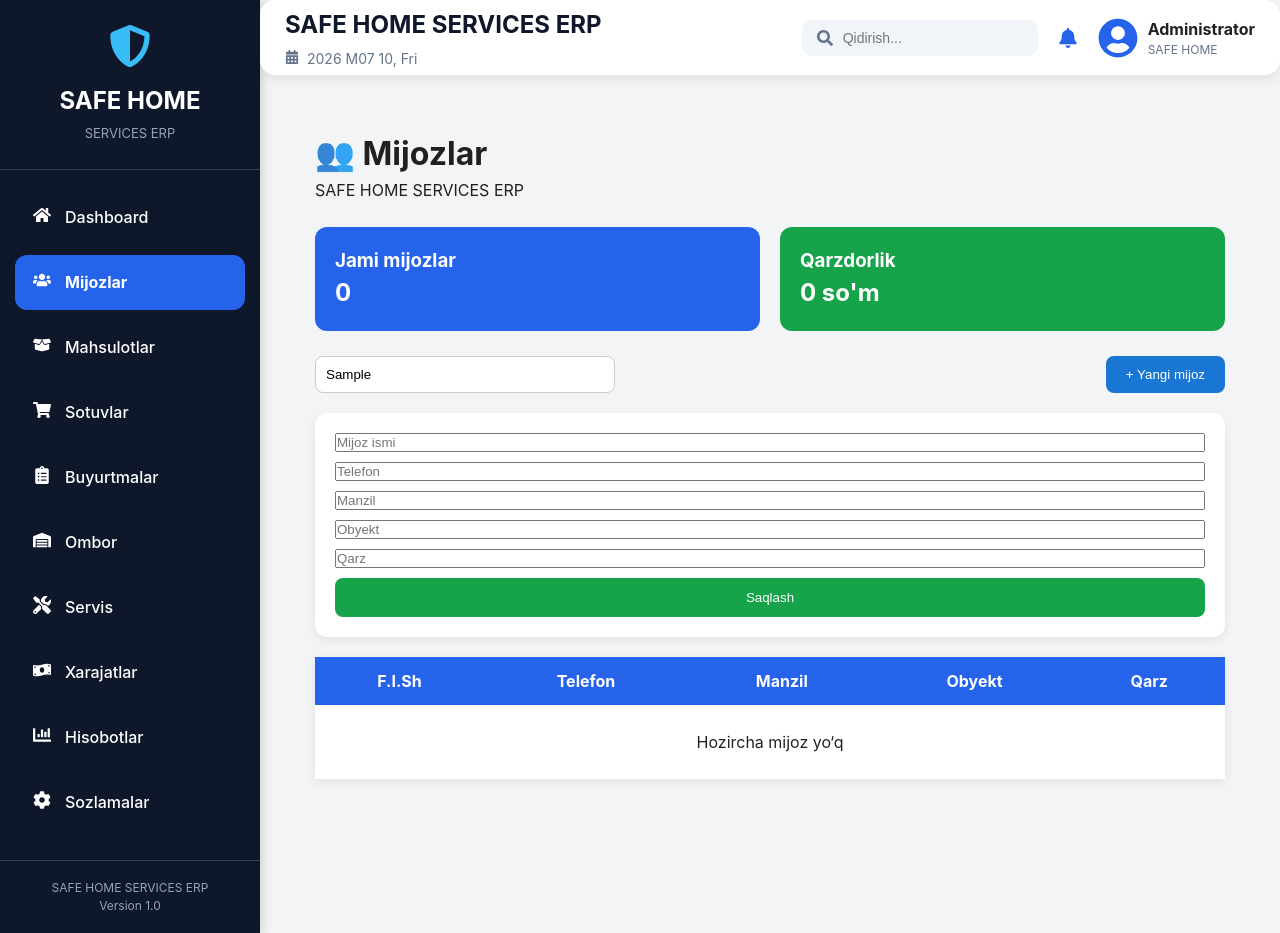
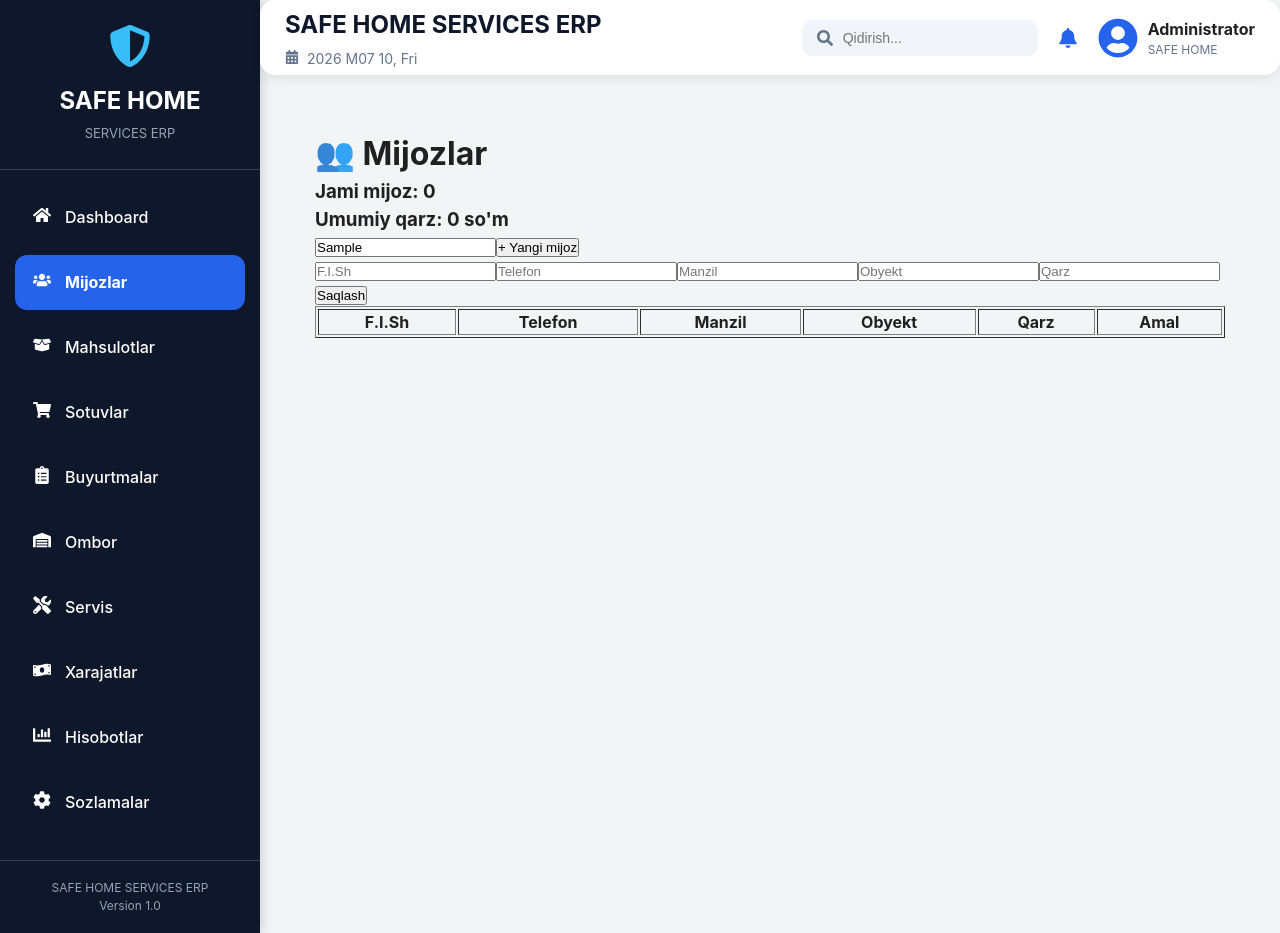
Before and after one commit to diyorjon297/SAFE_HOME_ERP, a React (Vite) app in the folder frontend/: page /customers in a window 1280 px wide. Both pictures are taken after typing "Sample" into the empty fields and a click on the button "+ Yangi mijoz". Built offline with nearby package versions, Linux system fonts and the light colour scheme.

Commit message:
Customers module updated

```diff
--- a/frontend/src/pages/Customers.jsx
+++ b/frontend/src/pages/Customers.jsx
@@ -1,6 +1,7 @@
 import { useState, useEffect } from "react";
 
 function Customers() {
+
   const [customers, setCustomers] = useState(() => {
     const saved = localStorage.getItem("customers");
     return saved ? JSON.parse(saved) : [];
@@ -8,6 +9,7 @@ function Customers() {
 
   const [search, setSearch] = useState("");
   const [open, setOpen] = useState(false);
+  const [editId, setEditId] = useState(null);
 
   const [form, setForm] = useState({
     name: "",
@@ -17,9 +19,14 @@ function Customers() {
     debt: "",
   });
 
+
   useEffect(() => {
-    localStorage.setItem("customers", JSON.stringify(customers));
+    localStorage.setItem(
+      "customers",
+      JSON.stringify(customers)
+    );
   }, [customers]);
+
 
   const handleChange = (e) => {
     setForm({
@@ -28,11 +35,28 @@ function Customers() {
     });
   };
 
+
   const saveCustomer = () => {
-    if (form.name.trim() === "") {
+
+    if (!form.name.trim()) {
       alert("Mijoz ismini kiriting");
       return;
     }
+
+
+    if (editId) {
+
+      setCustomers(
+        customers.map((item) =>
+          item.id === editId
+            ? { ...form, id: editId }
+            : item
+        )
+      );
+
+      setEditId(null);
+
+    } else {
 
       setCustomers([
         ...customers,
@@ -41,6 +65,9 @@ function Customers() {
           id: Date.now(),
         },
       ]);
+
+    }
+
 
     setForm({
       name: "",
@@ -53,108 +80,99 @@ function Customers() {
     setOpen(false);
   };
 
+
+  const editCustomer = (item) => {
+
+    setForm({
+      name: item.name,
+      phone: item.phone,
+      address: item.address,
+      object: item.object,
+      debt: item.debt,
+    });
+
+    setEditId(item.id);
+    setOpen(true);
+
+  };
+
+
+  const deleteCustomer = (id) => {
+
+    if (confirm("Mijoz o'chirilsinmi?")) {
+
+      setCustomers(
+        customers.filter(
+          (item) => item.id !== id
+        )
+      );
+
+    }
+
+  };
+
+
   const totalDebt = customers.reduce(
-    (sum, item) => sum + (Number(item.debt) || 0),
+    (sum, item) =>
+      sum + (Number(item.debt) || 0),
     0
   );
 
-  const filteredCustomers = customers.filter((item) => {
-    return (
-      item.name?.toLowerCase().includes(search.toLowerCase()) ||
-      item.phone?.includes(search)
+
+  const filteredCustomers = customers.filter(
+    (item) =>
+      item.name
+        .toLowerCase()
+        .includes(search.toLowerCase()) ||
+      item.phone.includes(search)
   );
-  });
+
 
   return (
-    <div style={{ padding: "30px" }}>
+
+    <div style={{ padding:"30px" }}>
+
       <h1>👥 Mijozlar</h1>
-      <p>SAFE HOME SERVICES ERP</p>
 
-      <div
-        style={{
-          display: "grid",
-          gridTemplateColumns: "repeat(auto-fit,minmax(220px,1fr))",
-          gap: "20px",
-          margin: "25px 0",
-        }}
-      >
-        <div
-          style={{
-            background: "#2563EB",
-            color: "#fff",
-            padding: "20px",
-            borderRadius: "12px",
-          }}
-        >
-          <h3>Jami mijozlar</h3>
-          <h2>{customers.length}</h2>
-        </div>
+      <h3>
+        Jami mijoz: {customers.length}
+      </h3>
 
-        <div
-          style={{
-            background: "#16A34A",
-            color: "#fff",
-            padding: "20px",
-            borderRadius: "12px",
-          }}
-        >
-          <h3>Qarzdorlik</h3>
-          <h2>{totalDebt.toLocaleString()} so'm</h2>
-        </div>
-      </div>
+      <h3>
+        Umumiy qarz:
+        {" "}
+        {totalDebt.toLocaleString()} so'm
+      </h3>
 
-      <div
-        style={{
-          display: "flex",
-          justifyContent: "space-between",
-          marginBottom: "20px",
-        }}
-      >
+
       <input
-          placeholder="🔍 Mijoz qidirish..."
+        placeholder="🔍 Qidirish"
         value={search}
-          onChange={(e) => setSearch(e.target.value)}
-          style={{
-            width: "300px",
-            padding: "10px",
-            borderRadius: "8px",
-            border: "1px solid #ccc",
-          }}
+        onChange={(e)=>setSearch(e.target.value)}
       />
 
+
       <button
-          onClick={() => setOpen(!open)}
-          style={{
-            padding: "10px 20px",
-            borderRadius: "8px",
-            border: "none",
-            background: "#1976d2",
-            color: "#fff",
-            cursor: "pointer",
+        onClick={()=>{
+          setOpen(!open);
+          setEditId(null);
         }}
       >
         + Yangi mijoz
       </button>
-      </div>
+
 
       {open && (
-        <div
-          style={{
-            background: "#fff",
-            padding: "20px",
-            borderRadius: "12px",
-            marginBottom: "20px",
-            boxShadow: "0 3px 10px rgba(0,0,0,.08)",
-            display: "grid",
-            gap: "10px",
-          }}
-        >
+
+        <div>
+
           <input
             name="name"
-            placeholder="Mijoz ismi"
+            placeholder="F.I.Sh"
             value={form.name}
             onChange={handleChange}
           />
+
 
           <input
             name="phone"
@@ -163,12 +181,14 @@ function Customers() {
             onChange={handleChange}
           />
 
+
           <input
             name="address"
             placeholder="Manzil"
             value={form.address}
             onChange={handleChange}
           />
+
 
           <input
             name="object"
@@ -177,6 +197,7 @@ function Customers() {
             onChange={handleChange}
           />
 
+
           <input
             name="debt"
             placeholder="Qarz"
@@ -184,82 +205,84 @@ function Customers() {
             onChange={handleChange}
           />
 
-          <button
-            onClick={saveCustomer}
-            style={{
-              background: "#16A34A",
-              color: "#fff",
-              border: "none",
-              padding: "12px",
-              borderRadius: "8px",
-              cursor: "pointer",
-            }}
-          >
-            Saqlash
+
+          <button onClick={saveCustomer}>
+            {editId ? "Yangilash" : "Saqlash"}
           </button>
+
         </div>
+
       )}
 
-      <table
-        style={{
-          width: "100%",
-          borderCollapse: "collapse",
-          background: "#fff",
-          boxShadow: "0 3px 10px rgba(0,0,0,.08)",
-        }}
-      >
-        <thead
-          style={{
-            background: "#2563EB",
-            color: "#fff",
-          }}
-        >
+
+
+      <table border="1" width="100%">
+
+        <thead>
+
           <tr>
-            <th style={{ padding: "12px" }}>F.I.Sh</th>
-            <th style={{ padding: "12px" }}>Telefon</th>
-            <th style={{ padding: "12px" }}>Manzil</th>
-            <th style={{ padding: "12px" }}>Obyekt</th>
-            <th style={{ padding: "12px" }}>Qarz</th>
+            <th>F.I.Sh</th>
+            <th>Telefon</th>
+            <th>Manzil</th>
+            <th>Obyekt</th>
+            <th>Qarz</th>
+            <th>Amal</th>
           </tr>
+
         </thead>
 
+
         <tbody>
-          {filteredCustomers.length === 0 ? (
-            <tr>
-              <td
-                colSpan="5"
-                style={{
-                  textAlign: "center",
-                  padding: "25px",
-                }}
-              >
-                Hozircha mijoz yo‘q
-              </td>
-            </tr>
-          ) : (
-            filteredCustomers.map((item) => (
+
+        {
+          filteredCustomers.map((item)=>(
+
             <tr key={item.id}>
-                <td style={{ padding: "12px" }}>{item.name}</td>
-                <td style={{ padding: "12px" }}>{item.phone}</td>
-                <td style={{ padding: "12px" }}>{item.address}</td>
-                <td style={{ padding: "12px" }}>{item.object}</td>
-                <td
-                  style={{
-                    padding: "12px",
-                    color:
-                      Number(item.debt) > 0 ? "#DC2626" : "#16A34A",
-                    fontWeight: "bold",
-                  }}
-                >
+
+              <td>{item.name}</td>
+
+              <td>{item.phone}</td>
+
+              <td>{item.address}</td>
+
+              <td>{item.object}</td>
+
+              <td>
                 {Number(item.debt).toLocaleString()} so'm
               </td>
+
+
+              <td>
+
+                <button
+                  onClick={()=>editCustomer(item)}
+                >
+                  ✏️
+                </button>
+
+
+                <button
+                  onClick={()=>deleteCustomer(item.id)}
+                >
+                  🗑
+                </button>
+
+              </td>
+
             </tr>
+
           ))
-          )}
+        }
+
         </tbody>
+
       </table>
+
+
     </div>
+
   );
+
 }
 
 export default Customers;
```
Also changed, not shown: frontend/src/api.js (added), 2 other files (tests, documents, lock files or other folders). Lines whose indentation alone changed are shown as unchanged.
